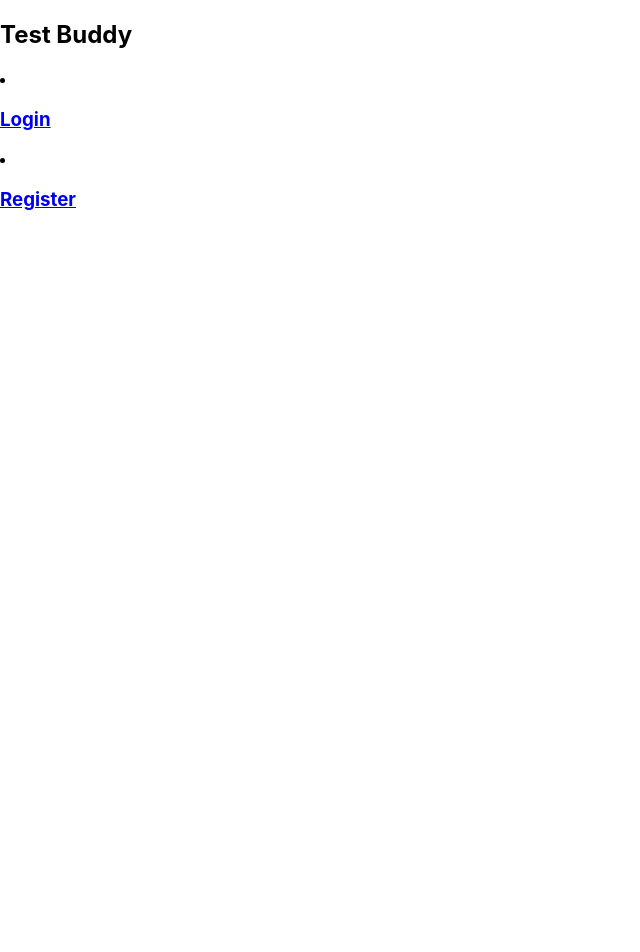
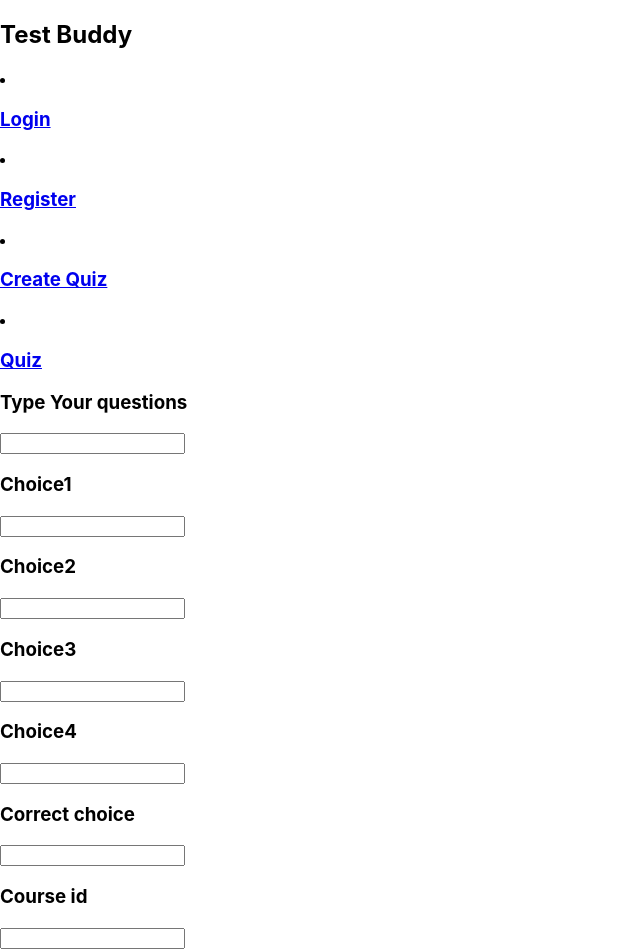
Before and after one commit to HarshitDuggal/test-buddy, a React (Create React App) app: page /createquiz in a window 1280 px wide. Shown: the top 952 px of the page, without its empty margins (0-640 px from the left). Before the commit the page ends 800 px from the top, so only its background shows below. Built offline with nearby package versions, Linux system fonts and the light colour scheme.

Commit message:
quiz and create quiz-1

```diff
--- a/src/App.js
+++ b/src/App.js
@@ -3,6 +3,8 @@ import Register from "./pages/register/register";
 import Home from "./pages/landing/home";
 import Navbar from "./components/navbar/navbar";
 import Base from "./pages/base/base";
+import Quiz from "./pages/Quiz/quiz";
+import Createquiz from "./pages/Quiz/createQuiz";
 import { BrowserRouter as Router, Route, Switch } from "react-router-dom";
 
 function App() {
@@ -14,7 +16,9 @@ function App() {
           <Route path="/" exact component={Home} />
           <Route path="/login" component={Login} />
           <Route path="/register" component={Register} />
-          <Route path="/base" component={Base} />
+          <Route path="/base" component={Base}/>
+          <Route path="/quiz" component={Quiz}/>
+          <Route path="/createquiz" component={Createquiz}/>
         </Switch>
       </div>
     </Router>
--- a/src/components/navbar/navbar.js
+++ b/src/components/navbar/navbar.js
@@ -16,6 +16,16 @@ const Navbar = () => {
                     <h3>Register</h3>
                 </Link>
             </li>
+            <li>
+            <Link to = '/createquiz'>
+                <h3>Create Quiz</h3>
+            </Link>
+            </li>
+            <li>
+            <Link to = '/quiz'>
+                <h3> Quiz</h3>
+            </Link>
+            </li>
         </nav>
         </>
     );
--- a/src/firebase-config.js
+++ b/src/firebase-config.js
@@ -1,7 +1,7 @@
 import { initializeApp } from "firebase/app";
-import {Firestore, getFirestore} from "firebase/firestore"
-import {getAuth,createUserWithEmailAndPassword,onAuthStateChanged,signOut, signInWithEmailAndPassword} from "firebase/auth";
-import { useState,useEffect } from "react";
+import { Firestore, getFirestore } from "firebase/firestore";
+import {  getAuth,  createUserWithEmailAndPassword,  onAuthStateChanged,  signOut,  signInWithEmailAndPassword,} from "firebase/auth";
+import { useState, useEffect } from "react";
 
 const firebaseConfig = {
   apiKey: "AIzaSyCKhzSuS6phCnS_4K9qdlQOS4zL6SQf1og",
@@ -9,41 +9,37 @@ const firebaseConfig = {
   projectId: "test-buddy-af762",
   storageBucket: "test-buddy-af762.appspot.com",
   messagingSenderId: "168466573022",
-    appId: "1:168466573022:web:e43c625bb2c24ad78f844f"
+  appId: "1:168466573022:web:e43c625bb2c24ad78f844f",
 };
 
 const app = initializeApp(firebaseConfig);
 export const db = getFirestore(app);
 const auth = getAuth();
 
-  export function signup(Email,Password){
-    if(createUserWithEmailAndPassword(auth,Email,Password)){
-      return ("created")
+export function signup(Email, Password) {
+  if (createUserWithEmailAndPassword(auth, Email, Password)) {
+    return "created";
+  } else {
+    return "not created";
   }
-    else{
-      return ("not created")
 }
 
+export function login(Email, Password) {
+  if (signInWithEmailAndPassword(auth, Email, Password)) {
+    return "created";
+  } else {
+    return "not created";
+  }
 }
 
-  export function login(Email,Password){
-    if(signInWithEmailAndPassword(auth,Email,Password)){
-      return ("created")
-    }
-    else{
-      return ("not created")
-    }
-
-  }
-
-  export function logOut(){
+export function logOut() {
   return signOut(auth);
 }
 //custom hook
-  export function useAuth(){
+export function useAuth() {
   const [currentUser, setcurrentUser] = useState();
   useEffect(() => {
-      const unsub = onAuthStateChanged(auth, user => setcurrentUser(user));
+    const unsub = onAuthStateChanged(auth, (user) => setcurrentUser(user));
     return unsub;
   }, []);
   return currentUser;
--- /dev/null
+++ b/src/pages/Quiz/createQuiz.js
@@ -0,0 +1,129 @@
+import React from "react";
+import { db } from "../../firebase-config";
+import {  addDoc } from "firebase/firestore";
+import { collection } from "firebase/firestore";
+import {  useState } from "react";
+const Createquiz = () => {
+//   const [Quiz, setQuiz] = useState([]);
+  const [Question, setQuestion] = useState("");
+  const [Choice1, setChoice1] = useState("");
+  const [Choice2, setChoice2] = useState("");
+  const [Choice3, setChoice3] = useState("");
+  const [Choice4, setChoice4] = useState("");
+  const [name, setname] = useState("");
+  const [correctChoice, setcorrectChoice] = useState("");
+  const [Cid, setCid] = useState("");
+  const [Loading, setLoading] = useState(false);
+  const userCollectionRef = collection(db, "Quiz");
+  const handleSubmit = async (e) => {
+    e.preventDefault();
+    setLoading(true);
+    await addDoc(userCollectionRef, { question: Question, choice1: Choice1,choice2: Choice2,choice3: Choice3,choice4: Choice4,correctchoice: correctChoice,cid: Cid,name: name });
+    setLoading(false);
+};
+
+//   useEffect(() => {
+//     const getUsers = async () => {
+//       const data = await getDocs(userCollectionRef);
+//       setQuiz(data.docs.map((doc) => ({ ...doc.data(), id: doc.id })));
+//     };
+//     getUsers();
+//   }, []);
+  return (
+    <>
+      <form onSubmit={handleSubmit}>
+        <label htmlFor="questions">
+          <h3>
+            <b>Type Your questions</b>
+          </h3>
+          <input
+            name="question"
+            type="question"
+            value={Question}
+            onChange={(e) => setQuestion(e.target.value)}
+          />
+        </label>
+        <label htmlFor="choice1">
+          <h3>
+            <b>Choice1</b>
+          </h3>
+          <input
+            name="choice1"
+            type="choice"
+            value={Choice1}
+            onChange={(e) => setChoice1(e.target.value)}
+          />
+        </label>
+        <label htmlFor="choice2">
+          <h3>
+            <b>Choice2</b>
+          </h3>
+          <input
+            name="choice2"
+            type="choice"
+            value={Choice2}
+            onChange={(e) => setChoice2(e.target.value)}
+          />
+        </label>
+        <label htmlFor="choice3">
+          <h3>
+            <b>Choice3</b>
+          </h3>
+          <input
+            name="choice3"
+            type="choice"
+            value={Choice3}
+            onChange={(e) => setChoice3(e.target.value)}
+          />
+        </label>
+        <label htmlFor="choice4">
+          <h3>
+            <b>Choice4</b>
+          </h3>
+          <input
+            name="choice4"
+            type="choice"
+            value={Choice4}
+            onChange={(e) => setChoice4(e.target.value)}
+          />
+        </label>
+        <label htmlFor="correctchoice">
+          <h3>
+            <b>Correct choice</b>
+          </h3>
+          <input
+            name="correct choice"
+            type="choice"
+            value={correctChoice}
+            onChange={(e) => setcorrectChoice(e.target.value)}
+          />
+        </label>
+        <label htmlFor="courseid">
+          <h3>
+            <b>Course id</b>
+          </h3>
+          <input
+            name="course id"
+            type="id"
+            value={Cid}
+            onChange={(e) => setCid(e.target.value)}
+          />
+        </label>
+        <label htmlFor="name">
+          <h3>
+            <b>Name of quest(Name has to be unique)</b>
+          </h3>
+          <input
+            name="name"
+            type="name"
+            value={name}
+            onChange={(e) => setname(e.target.value)}
+          />
+        </label>
+        <button disabled = {Loading} type = "submit" onClick={handleSubmit}>Publish Question</button>
+      </form>
+    </>
+  );
+};
+
+export default Createquiz;
--- /dev/null
+++ b/src/pages/Quiz/quiz.js
@@ -0,0 +1,52 @@
+import React from "react";
+import { useEffect, useState } from "react";
+import { collection, getDocs } from "firebase/firestore";
+import { db } from "../../firebase-config";
+const Quiz = () => {
+  const [Quiz, setQuiz] = useState([]);
+  const [count, setcount] = useState(0);
+  const userCollectionRef = collection(db, "Quiz");
+  useEffect(() => {
+    const getUsers = async () => {
+      const data = await getDocs(userCollectionRef);
+      setQuiz(data.docs.map((doc) => ({ ...doc.data(), id: doc.id })));
+    };
+    getUsers();
+  }, []);
+  const handleClick = (e) => {
+    e.preventDefault();
+    // var ele = document.getElementsByName("{questionchoi.name}");
+    //  let i = 0;
+    // for( i = 0; i < ele.length; i++) {
+    //     if(ele[i].checked === questionchoi.correctChoice)
+    //     setcount++;
+    // }
+  }
+  return (
+    <div>
+      {Quiz.map((questchoi, id) => {
+        return (
+          <div key={id}>
+             <h3>Question: {questchoi.question}</h3>
+            <input name = {questchoi.name} type="radio" id={questchoi.choice1} /> {" "}
+            <label htmlFor = {questchoi.choice1}>{questchoi.choice1}</label>
+            <br></br>
+            <input name = {questchoi.name} type="radio" id={questchoi.choice2} /> {" "}
+            <label htmlFor = {questchoi.choice2}>{questchoi.choice2}</label>
+            <br></br>
+            <input name = {questchoi.name} type="radio" id={questchoi.choice3} /> {" "}
+            <label htmlFor = {questchoi.choice3}>{questchoi.choice3}</label>
+            <br></br>
+            <input name = {questchoi.name} type="radio" id={questchoi.choice4} /> {" "}
+            <label htmlFor = {questchoi.choice4}>{questchoi.choice4}</label>
+            <br></br>
+            <button onClick={handleClick}>Submit answer</button>
+          </div>
+        );
+      })}
+      <h2>{count}</h2>
+    </div>
+  );
+};
+
+export default Quiz;
--- a/src/pages/base/base.js
+++ b/src/pages/base/base.js
@@ -27,7 +27,6 @@ const Base = () => {
         Logout
       </button>
       Hello There
-
     </div>
   );
 };
--- a/src/pages/register/register.js
+++ b/src/pages/register/register.js
@@ -62,9 +62,9 @@ const Register = () => {
             }}
           />
         </label>
-        <button type="submit">Register</button>
+        <button disabled = {Loading || currentUser  } type="submit">Register</button>
       </form>
-      {/* disabled = {Loading || currentUser  } */}
+
     </div>
   );
 };
```
Lines whose indentation alone changed are shown as unchanged.
